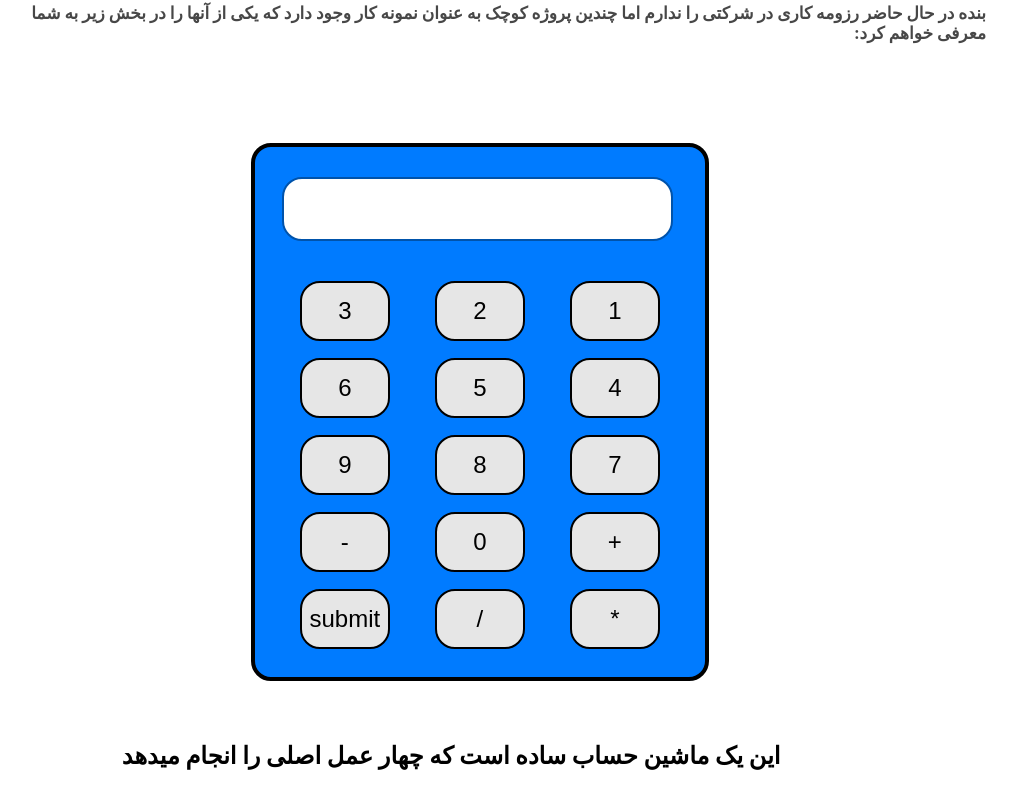
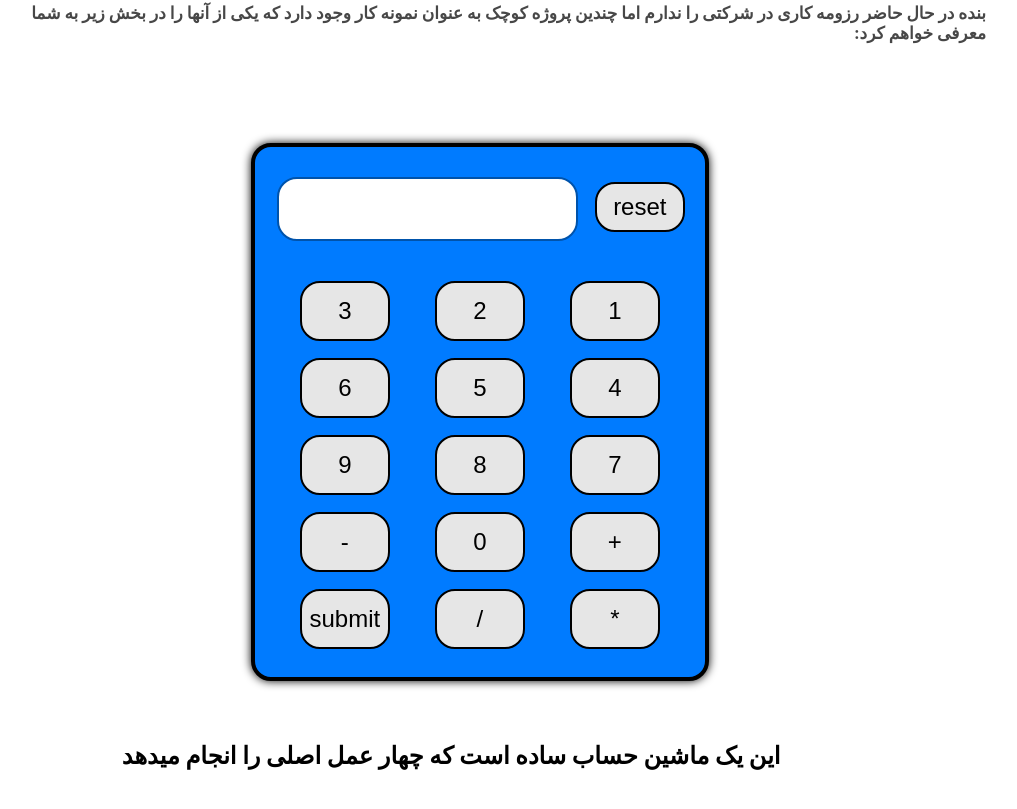
Before and after one commit to Mahdi-1022/my-web, a React (Create React App) app: page / in a window 1280 px wide. Shown: the part 1989-2798 px from the top of the page, without its empty margins (8-1025 px from the left). Built offline with nearby package versions, Linux system fonts and the light colour scheme.

Commit message:
fix the cal
fix the calculator

```diff
--- a/src/App.css
+++ b/src/App.css
@@ -132,20 +132,29 @@
   border-radius: 20px;
   float: right;
   margin: 50px 30% 0 0;
+  box-shadow: 0 0 10px 0 #000000;
 }
 
 .calculator .result{
   background-color: white;
-  width: 86%;
+  width: 66%;
   height: 60px;
-  margin: 30px 7% 40px 7%;
-  float: right;
+  margin: 30px 0 40px 5%;
+  float: left;
   border-radius: 20px;
   border: 2px #0053ab solid;
+  direction: ltr;
 }
 
 .result h4{
   margin-left: 10px;
+}
+
+#reset{
+  float: right;
+  width: 20%;
+  height: 50px;
+  margin: 35px 20px 0 0;
 }
 
 .calculator button{
@@ -206,6 +215,7 @@
   margin: 25px 2% 0 0;
   border-radius: 30px;
   right: 0;
+  box-shadow: 0 0 15px 0 black;
 }
 
 .info{
--- a/src/App.js
+++ b/src/App.js
@@ -98,6 +98,7 @@ function App() {
             <div className='result'>
               <h4>{x}</h4>
             </div>
+            <button onClick={() => setx("")} id='reset'>reset</button>
             <button onClick={() => cal("1")}>1</button>
             <button onClick={() => cal("2")}>2</button>
             <button onClick={() => cal("3")}>3</button>
```
